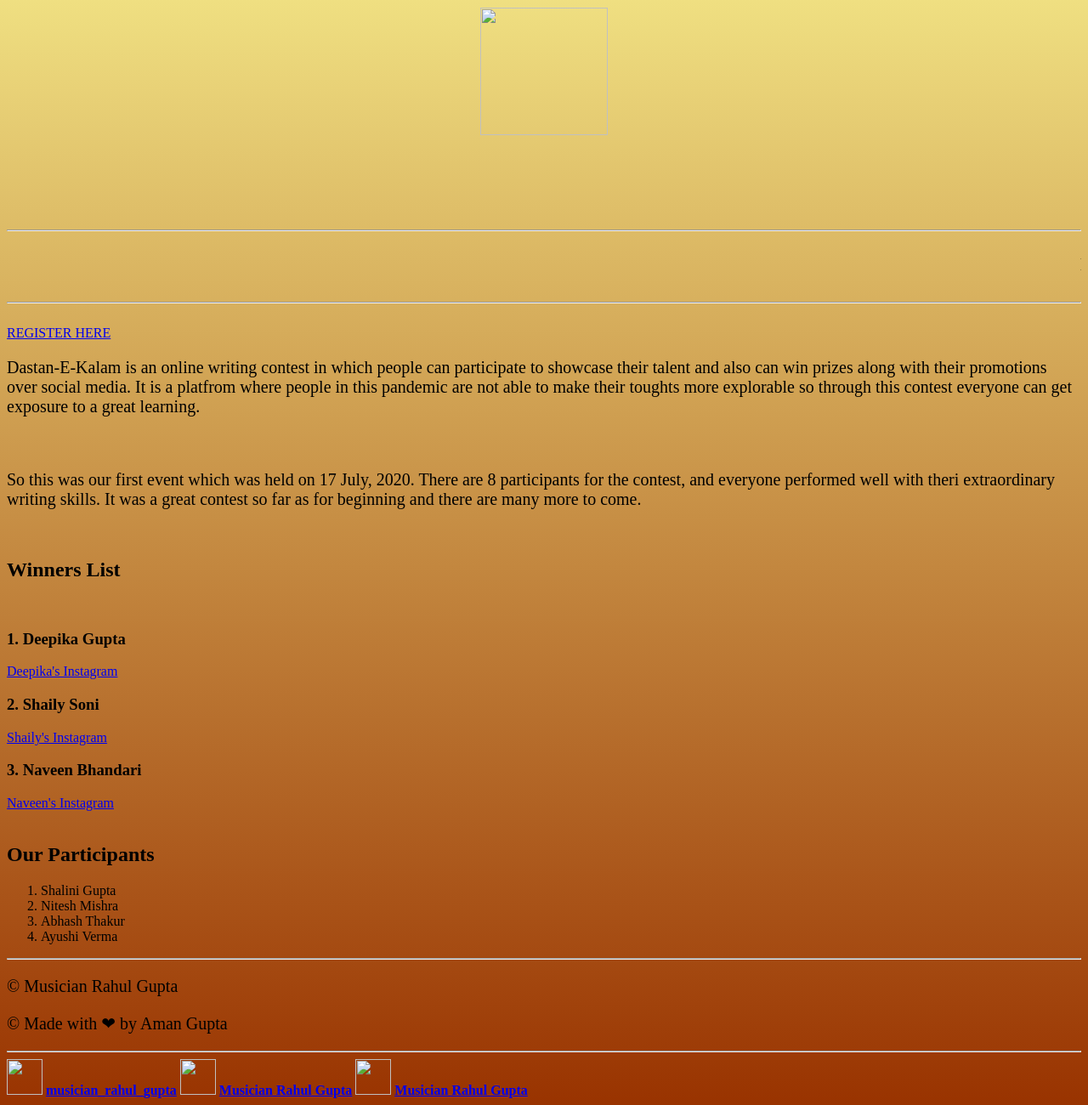
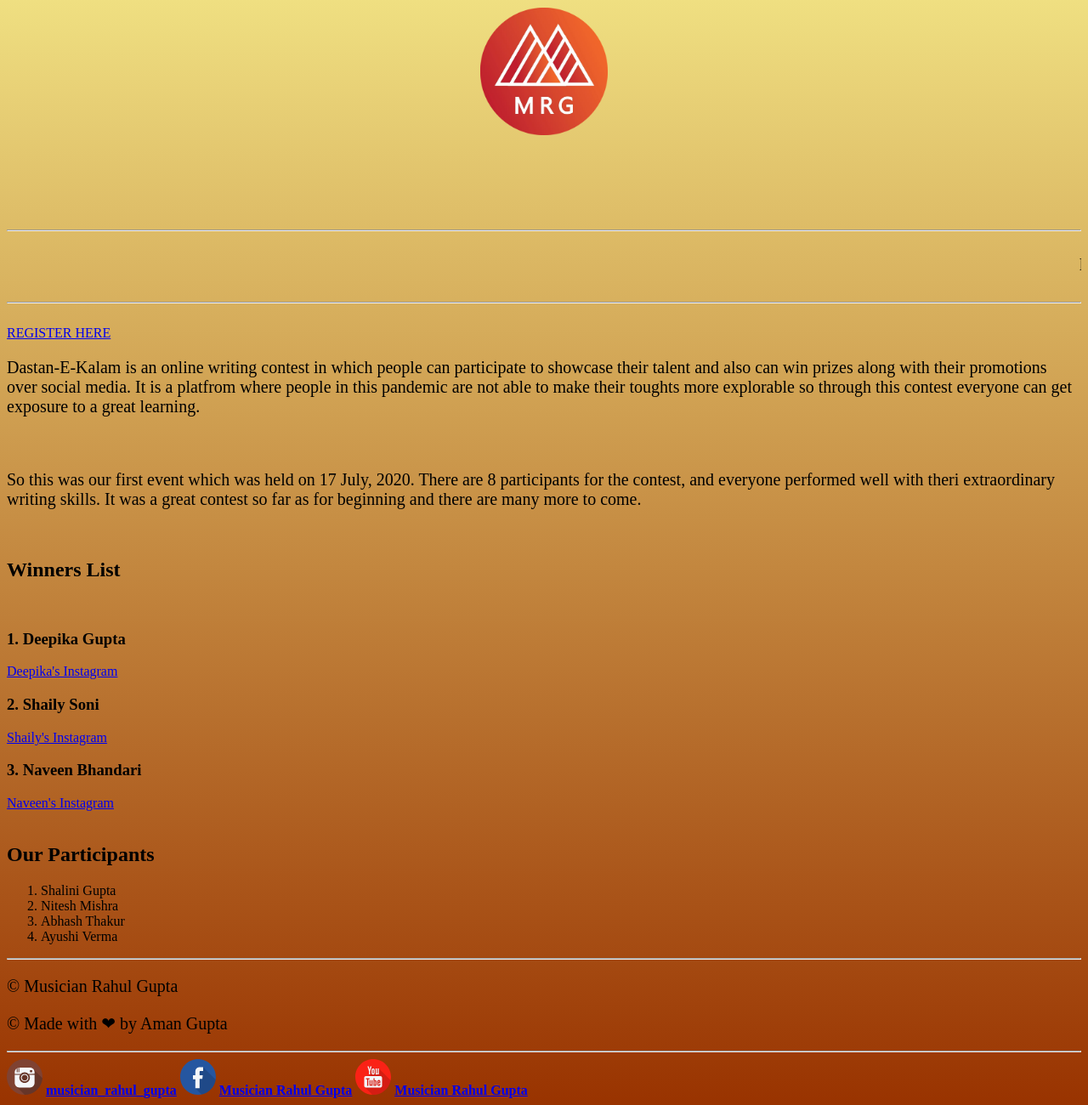
Before and after one commit to chivalric-dev/dastan-e-kalam, a plain HTML site: page index.html in a window 1280 px wide. Shown: the part 240-1540 px from the top of the page at 85% size. Drawn offline with Linux system fonts and the light colour scheme; the site is published under a folder, as on GitHub Pages, so addresses that start at the root find nothing.

Commit message:
Update index.html

```diff
--- a/index.html
+++ b/index.html
@@ -55,7 +55,7 @@ display:inline;
 <div>
 
 <h1 align="center" style="color:#663300">Dastan-E-Kalam <h1>
-<img src="/img/logo.png" width="150" height="150" class="center">
+<img src="img/logo.png" width="150" height="150" class="center">
 
 
 </div>
@@ -101,13 +101,13 @@ over social media. It is a platfrom where people in this pandemic are not able t
  <p>&copy; Musician Rahul Gupta<p>
  <p>&copy; Made with &#10084; by Aman Gupta </p>
  <hr>
- <img src="/img/insta.svg"
+ <img src="img/insta.svg"
  width="42"height="42" >
  <a href="https://instagram.com/musician_rahul_gupta?igshid=o7l9dpsmgnl7"><h4>musician_rahul_gupta</h4></a>
- <img src="/img/fb.svg" width="42" height="42">
+ <img src="img/fb.svg" width="42" height="42">
  <a href="https://m.facebook.com/musicianrahulgupta/?ref=bookmarks">
  <h4>Musician Rahul Gupta</h4></a>
- <img src="/img/yt.svg" width="42" height="42">
+ <img src="img/yt.svg" width="42" height="42">
  <a href="https://www.youtube.com/channel/UCTETNTmjfVR5Wf-auwih7jg"><h4>Musician Rahul Gupta</h4></a>
 
 
```
